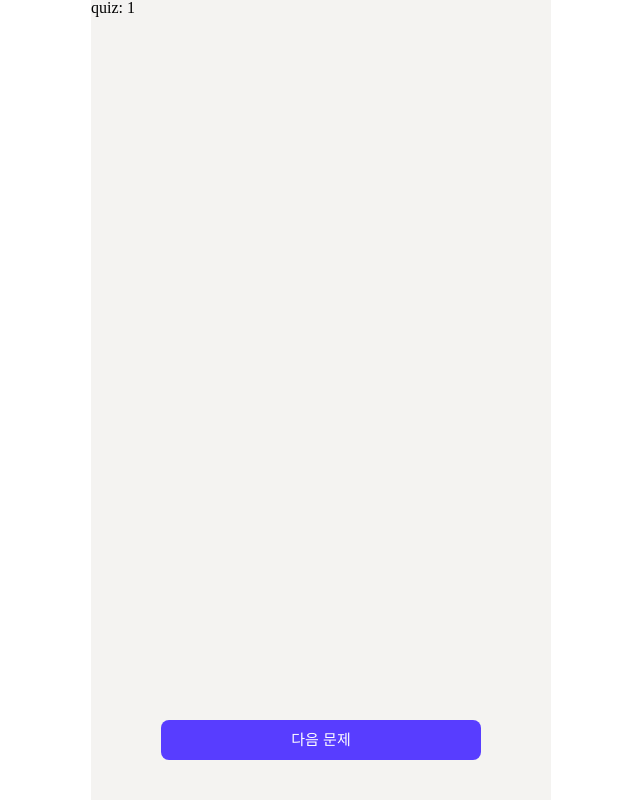
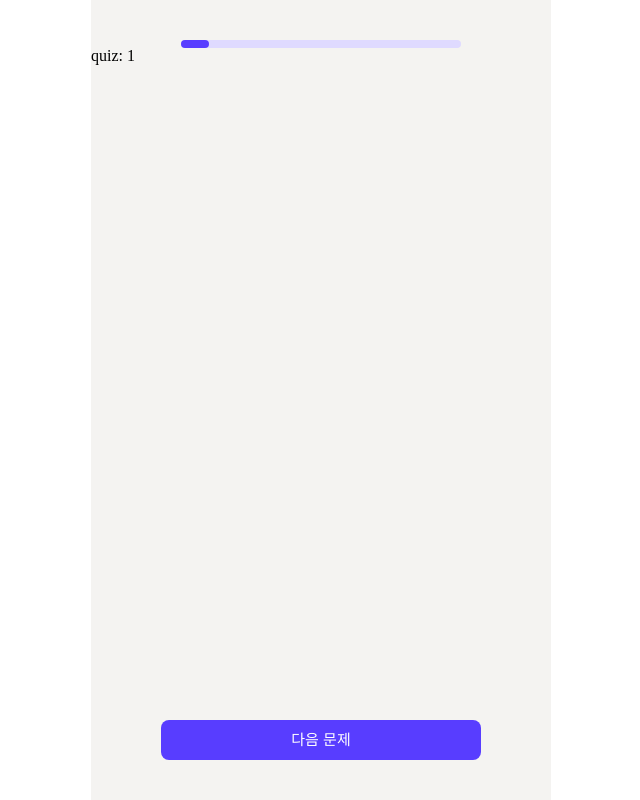
Before and after one commit to jwo0o0/2023_TechCheck, a Next.js app: page /quiz/1 in a window 1280 px wide. Shown: the whole page, without its empty margins (319-959 px from the left). Built offline with nearby package versions, Linux system fonts and the light colour scheme.

Commit message:
add progressbar component

```diff
--- /dev/null
+++ b/src/components/common/Progressbar.tsx
@@ -0,0 +1,29 @@
+import styled from "styled-components";
+
+interface ProgressbarProps {
+  step: number;
+}
+export const Progressbar = ({ step }: ProgressbarProps) => {
+  return (
+    <Background>
+      <ProgressLine step={step} />
+    </Background>
+  );
+};
+
+const Background = styled.div`
+  width: 280px;
+  height: 8px;
+  border-radius: 8px;
+
+  background-color: #dfdaff;
+`;
+
+const ProgressLine = styled.div<{ step: number }>`
+  width: ${(props) => props.step * 28}px;
+  height: 8px;
+  border-radius: 8px;
+
+  background-color: #583dff;
+  transition: 0.3s;
+`;
--- a/src/components/quiz/QuizPage.tsx
+++ b/src/components/quiz/QuizPage.tsx
@@ -1,25 +1,27 @@
 import styled from "styled-components";
 import { useRouter } from "next/router";
 import Link from "next/link";
+import { useEffect, useState } from "react";
 
 import { BottomBtn, BtnContainer } from "../common/BottomBtn";
+import { Progressbar } from "../common/Progressbar";
 
 export const QuizPage = () => {
   const router = useRouter();
-
   const currentId = Number(router.query.id);
-  const nextId = currentId + 1;
-  console.log(nextId);
 
   return (
     <QuizPageContainer>
+      <ProgressbarContainer>
+        <Progressbar step={currentId} />
+      </ProgressbarContainer>
       <div>quiz: {router.query.id}</div>
       <BtnContainer>
         <BottomBtn>
           {currentId === 10 ? (
             <Link href="/result">결과 보기</Link>
           ) : (
-            <Link href={`/quiz/${nextId}`}>다음 문제</Link>
+            <Link href={`/quiz/${currentId + 1}`}>다음 문제</Link>
           )}
         </BottomBtn>
       </BtnContainer>
@@ -30,3 +32,11 @@ export const QuizPage = () => {
 const QuizPageContainer = styled.div`
   position: relative;
 `;
+
+const ProgressbarContainer = styled.div`
+  display: flex;
+  align-items: center;
+  justify-content: center;
+
+  margin-top: 5vh;
+`;
```
